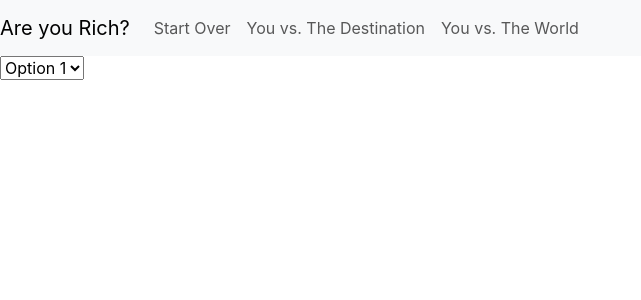
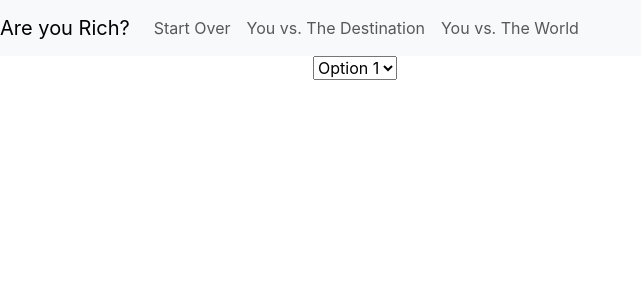
Before and after one commit to zkdoran/react-app-currency, a React (Create React App) app: page / in a window 1280 px wide. Shown: the top 300 px of the page, without its empty margins (0-641 px from the left). Built offline with nearby package versions, Linux system fonts and the light colour scheme; no server answers; the HTML template or start-up script is replaced by a standard one.

Commit message:
setting container on app

```diff
--- a/src/App.js
+++ b/src/App.js
@@ -29,12 +29,15 @@ const App = () => {
           </ul>
         </div>
       </nav>
-      <Switch>
-        <Route path="/" exact component={Home} />
-        <Route path="/Converter/:stuff" component={Converter} />
-        <Route path="/Worldlist/:stuff" component={Worldlist} />
-      </Switch>
+      <div className="container text-center">
+        <Switch>
+          <Route path="/" exact component={Home} />
+          <Route path="/Converter/:stuff" component={Converter} />
+          <Route path="/Worldlist/:stuff" component={Worldlist} />
+        </Switch>
+      </div>
     </Router>
+
   );
 }
 
```
